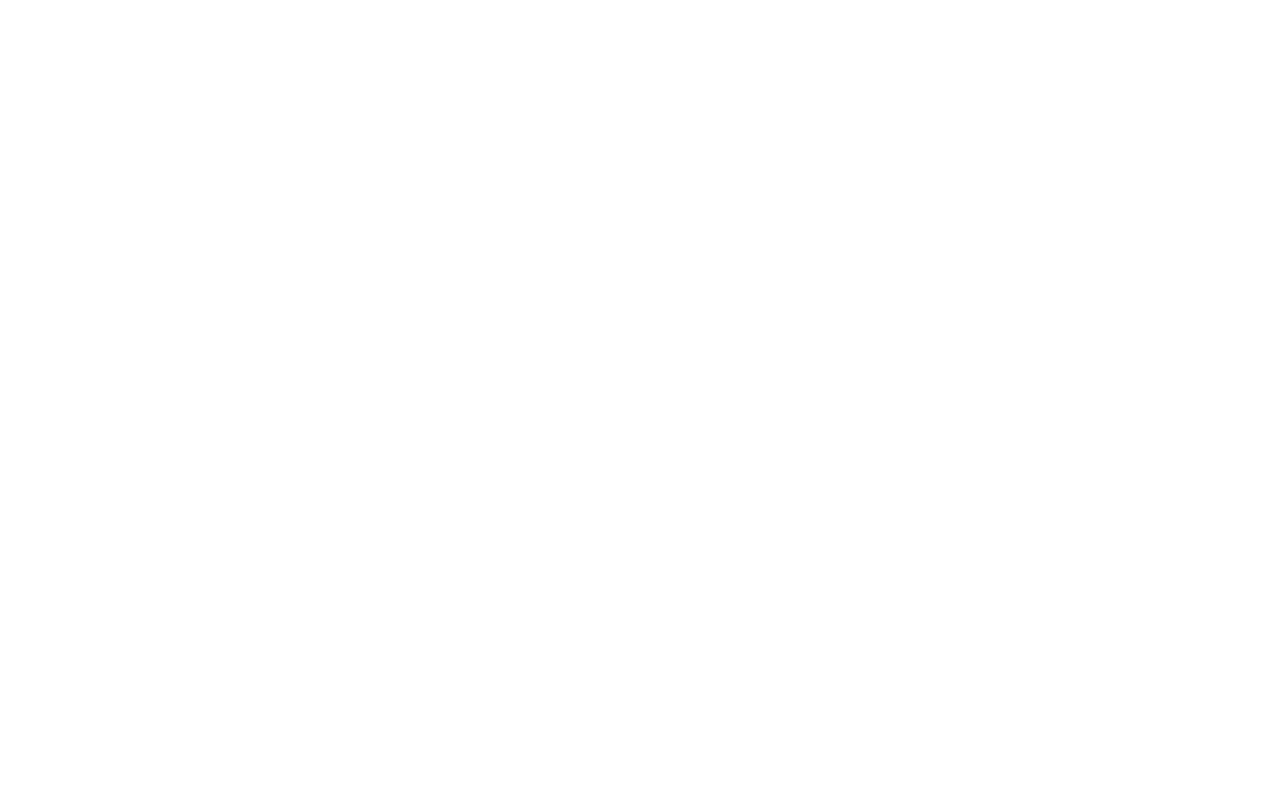
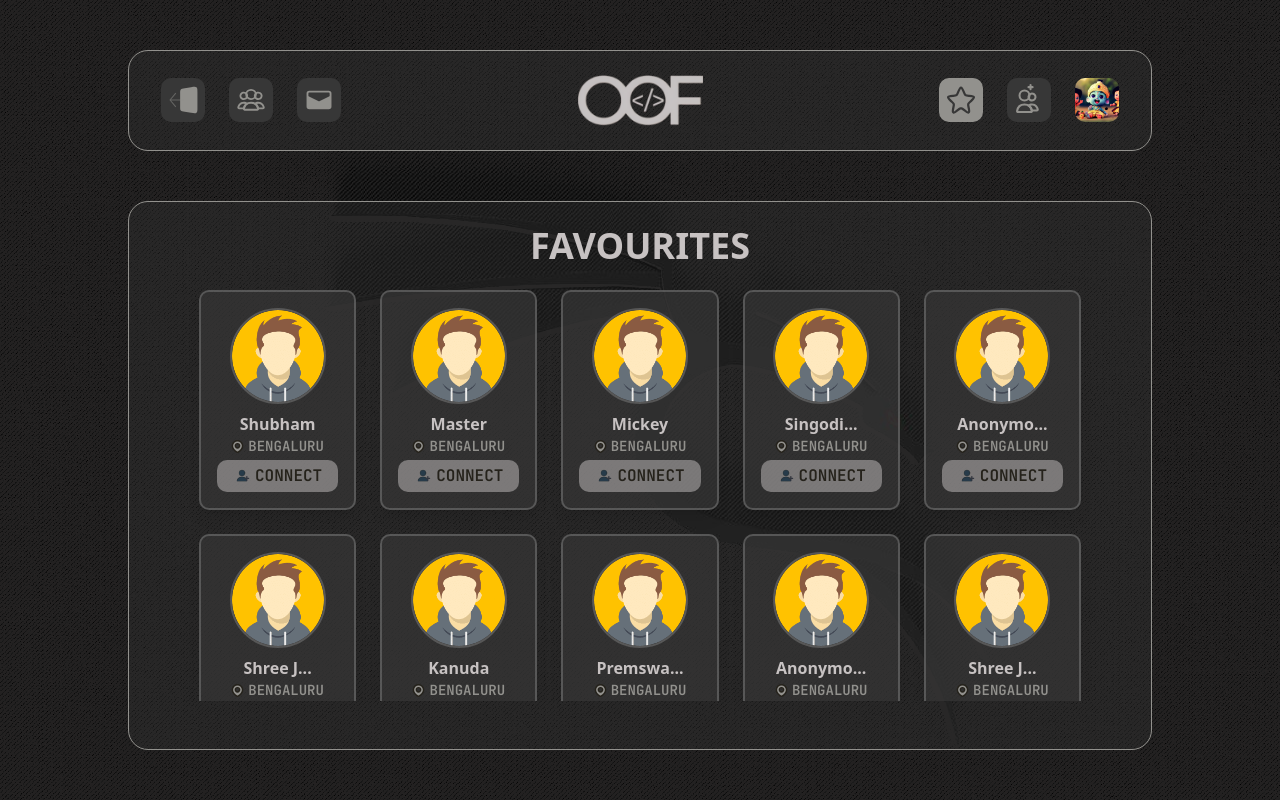
Before and after one commit to singodiyashubham87/object-oriented-friendship-frontend, a React (Vite) app: page /favourites in a window 1280 px wide. Before the commit this address had no page. Built offline with nearby package versions, Linux system fonts and the light colour scheme.

Commit message:
chore: change bookmark to favourite

```diff
--- a/src/App.jsx
+++ b/src/App.jsx
@@ -1,4 +1,4 @@
-import Bookmark from "@/pages/Bookmark/Bookmark.jsx";
+import Favourites from "@/pages/Favourites/Favourites.jsx";
 import Feed from "@/pages/Feed/Feed.jsx";
 import Friends from "@/pages/Friends/Friends.jsx";
 import Login from "@/pages/Login/Login.jsx";
@@ -20,7 +20,7 @@
           <Route index element={<Feed />} />
           <Route path="friends" element={<Friends />} />
           <Route path="messages" element={<Messages />} />
-          <Route path="bookmark" element={<Bookmark />} />
+          <Route path="favourites" element={<Favourites />} />
           <Route path="sent-requests" element={<SentRequests />} />
           <Route path="received-requests" element={<ReceivedRequests />} />
           <Route path="profile" element={<Profile />} />
--- a/src/common/Navbar.jsx
+++ b/src/common/Navbar.jsx
@@ -2,7 +2,7 @@
 import profileImage from "@/assets/images/profile.png";
 import NavIcon from "@/components/NavIcon";
 import RequestButtons from "@/components/RequestButtons";
-import BookmarkIcon from "@/components/icons/BookmarkIcon";
+import FavouriteIcon from "@/components/icons/FavouriteIcon";
 import FriendsIcon from "@/components/icons/FriendsIcon";
 import InboxIcon from "@/components/icons/InboxIcon";
 import LogoutIcon from "@/components/icons/LogoutIcon";
@@ -25,7 +25,7 @@
   ];
 
   const rightNavIcons = [
-    { href: "/bookmark", Icon: BookmarkIcon, name: "bookmark" },
+    { href: "/favourites", Icon: FavouriteIcon, name: "favourite" },
   ];
 
   return (
--- a/src/components/icons/BookmarkIcon.jsx
+++ b/src/components/icons/FavouriteIcon.jsx
@@ -1,4 +1,4 @@
-const BookmarkIcon = ({ color = "#92918D" }) => (
+const FavouriteIcon = ({ color = "#92918D" }) => (
   <svg
     width="36"
     height="36"
@@ -6,7 +6,7 @@
     fill="none"
     xmlns="http://www.w3.org/2000/svg"
   >
-    <title id="bookmarkIconTitle">Bookmarks</title>
+    <title id="FavouriteIconTitle">Favourites</title>
     <path
       d="M13.5248 8.83679C14.5736 6.22213 15.098 4.91479 15.9998 4.91479C16.9016 4.91479 17.426 6.22213 18.4748 8.83679L18.5236 8.95855C19.1161 10.4357 19.4124 11.1743 20.0162 11.6232C20.62 12.0721 21.4126 12.1431 22.9978 12.2851L23.2844 12.3107C25.8788 12.5431 27.176 12.6593 27.4536 13.4846C27.7312 14.3099 26.7678 15.1863 24.8411 16.9393L24.1981 17.5243C23.2227 18.4117 22.735 18.8553 22.5077 19.4368C22.4653 19.5453 22.4301 19.6564 22.4022 19.7695C22.2528 20.3757 22.3956 21.0194 22.6812 22.3067L22.7701 22.7074C23.295 25.0731 23.5575 26.256 23.0992 26.7663C22.928 26.9569 22.7055 27.0942 22.4582 27.1616C21.7966 27.3422 20.8573 26.5768 18.9787 25.046C17.7452 24.0408 17.1284 23.5382 16.4203 23.4252C16.1417 23.3807 15.8579 23.3807 15.5793 23.4252C14.8712 23.5382 14.2544 24.0408 13.0209 25.046C11.1423 26.5768 10.203 27.3422 9.54135 27.1616C9.29413 27.0942 9.07158 26.9569 8.90035 26.7663C8.44211 26.256 8.70456 25.0731 9.22946 22.7074L9.31836 22.3067C9.60397 21.0194 9.74678 20.3757 9.59737 19.7695C9.5695 19.6564 9.53425 19.5453 9.49185 19.4368C9.26455 18.8553 8.77688 18.4117 7.80154 17.5243L7.1585 16.9393C5.23178 15.1863 4.26841 14.3099 4.54598 13.4846C4.82356 12.6593 6.12076 12.5431 8.71518 12.3107L9.00177 12.2851C10.587 12.1431 11.3796 12.0721 11.9834 11.6232C12.5872 11.1743 12.8835 10.4357 13.476 8.95855L13.5248 8.83679Z"
       stroke={color}
@@ -15,4 +15,4 @@
   </svg>
 );
 
-export default BookmarkIcon;
+export default FavouriteIcon;
--- a/src/components/icons/BookmarkRequestUserIcon.jsx
+++ b/src/components/icons/FavouriteRequestUserIcon.jsx
@@ -1,4 +1,4 @@
-const BookmarkRequestUserIcon = ({ color = "#25221B", size = "16" }) => (
+const FavouriteRequestUserIcon = ({ color = "#25221B", size = "16" }) => (
   <svg
     xmlns="http://www.w3.org/2000/svg"
     height={size}
@@ -6,9 +6,9 @@
     width={size}
     fill={color}
   >
-    <title>Bookmark</title>
+    <title>Favourite</title>
     <path d="m354-287 126-76 126 77-33-144 111-96-146-13-58-136-58 135-146 13 111 97-33 143ZM233-120l65-281L80-590l288-25 112-265 112 265 288 25-218 189 65 281-247-149-247 149Zm247-350Z" />
   </svg>
 );
 
-export default BookmarkRequestUserIcon;
+export default FavouriteRequestUserIcon;
--- a/src/pages/Bookmark/Bookmark.jsx
+++ b/src/pages/Favourites/Favourites.jsx
@@ -5,12 +5,12 @@
 import React from "react";
 import { Tooltip } from "react-tooltip";
 
-const Bookmark = () => {
+const Favourites = () => {
   return (
     <div className="flex-grow flex flex-col justify-evenly items-center w-full h-11/12 bg-dark-glassmorphism-30 border-xs border-secondary-silver rounded-custom-s overflow-y-auto overflow-x-hidden px-6 py-6">
       <div className="flex justify-center h-1/5">
         <h2 className="text-4xl text-primary-silver font-bold uppercase">
-          Bookmarks
+          Favourites
         </h2>
       </div>
       <div className="w-full h-4/5 flex justify-center flex-wrap px-4 my-6 gap-6 overflow-y-auto overflow-x-hidden">
@@ -71,4 +71,4 @@
   );
 };
 
-export default Bookmark;
+export default Favourites;
--- a/src/pages/Feed/Feed.jsx
+++ b/src/pages/Feed/Feed.jsx
@@ -1,5 +1,5 @@
 import AcceptRequestIcon from "@/components/icons/AcceptRequestIcon";
-import BookmarkRequestUserIcon from "@/components/icons/BookmarkRequestUserIcon";
+import FavouriteRequestUserIcon from "@/components/icons/FavouriteRequestUserIcon";
 import FeedNextArrowIcon from "@/components/icons/FeedNextArrowIcon";
 import FeedPrevArrowIcon from "@/components/icons/FeedPrevArrowIcon";
 import LocationIcon from "@/components/icons/LocationIcon";
@@ -91,7 +91,7 @@
                   <RejectRequestIcon size="26" />
                 </div>
                 <div className="p-2 bg-primary-cyan hover:bg-primary-cyan-70 rounded-full border-xs border-primary-dark cursor-pointer">
-                  <BookmarkRequestUserIcon size="26" />
+                  <FavouriteRequestUserIcon size="26" />
                 </div>
                 <div className="p-2 bg-primary-green hover:bg-primary-green-70 rounded-full border-xs border-primary-dark cursor-pointer">
                   <AcceptRequestIcon size="26" />
@@ -142,7 +142,7 @@
                   <RejectRequestIcon size="26" />
                 </div>
                 <div className="p-2 bg-primary-cyan hover:bg-primary-cyan-70 rounded-full border-xs border-primary-dark cursor-pointer">
-                  <BookmarkRequestUserIcon size="26" />
+                  <FavouriteRequestUserIcon size="26" />
                 </div>
                 <div className="p-2 bg-primary-green hover:bg-primary-green-70 rounded-full border-xs border-primary-dark cursor-pointer">
                   <AcceptRequestIcon size="26" />
@@ -194,7 +194,7 @@
                   <RejectRequestIcon size="26" />
                 </div>
                 <div className="p-2 bg-primary-cyan hover:bg-primary-cyan-70 rounded-full border-xs border-primary-dark cursor-pointer">
-                  <BookmarkRequestUserIcon size="26" />
+                  <FavouriteRequestUserIcon size="26" />
                 </div>
                 <div className="p-2 bg-primary-green hover:bg-primary-green-70 rounded-full border-xs border-primary-dark cursor-pointer">
                   <AcceptRequestIcon size="26" />
--- a/src/pages/Requests/ReceivedRequests.jsx
+++ b/src/pages/Requests/ReceivedRequests.jsx
@@ -1,6 +1,6 @@
 import userAvatar from "@/assets/images/userAvatar.png";
 import AcceptRequestIcon from "@/components/icons/AcceptRequestIcon";
-import BookmarkRequestUserIcon from "@/components/icons/BookmarkRequestUserIcon";
+import FavouriteRequestUserIcon from "@/components/icons/FavouriteRequestUserIcon";
 import LocationIcon from "@/components/icons/LocationIcon";
 import RejectRequestIcon from "@/components/icons/RejectRequestIcon";
 import { friendsData } from "@/pages/Friends/data/friends";
@@ -63,7 +63,7 @@
                   <RejectRequestIcon size="20" />
                 </div>
                 <div className="p-sm bg-primary-cyan hover:bg-primary-cyan-70 rounded-custom-xxs border-xs border-primary-dark cursor-pointer">
-                  <BookmarkRequestUserIcon size="20" />
+                  <FavouriteRequestUserIcon size="20" />
                 </div>
                 <div className="p-sm bg-primary-green hover:bg-primary-green-70 rounded-custom-xxs border-xs border-primary-dark cursor-pointer">
                   <AcceptRequestIcon size="20" />
```
